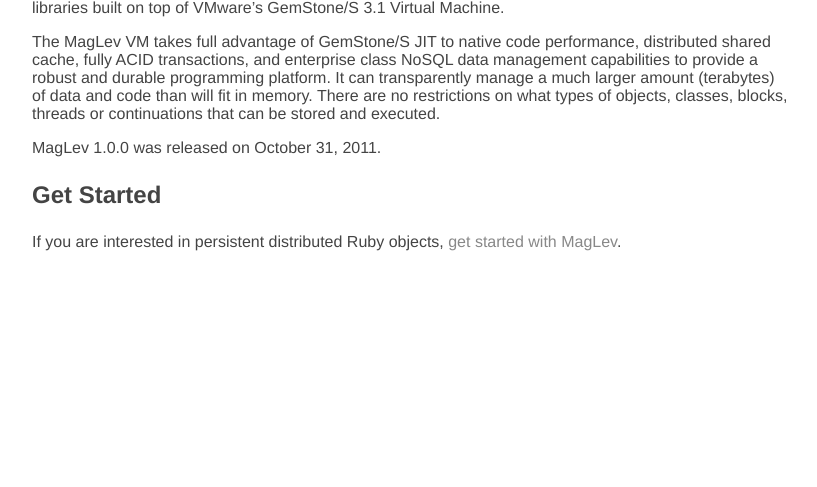
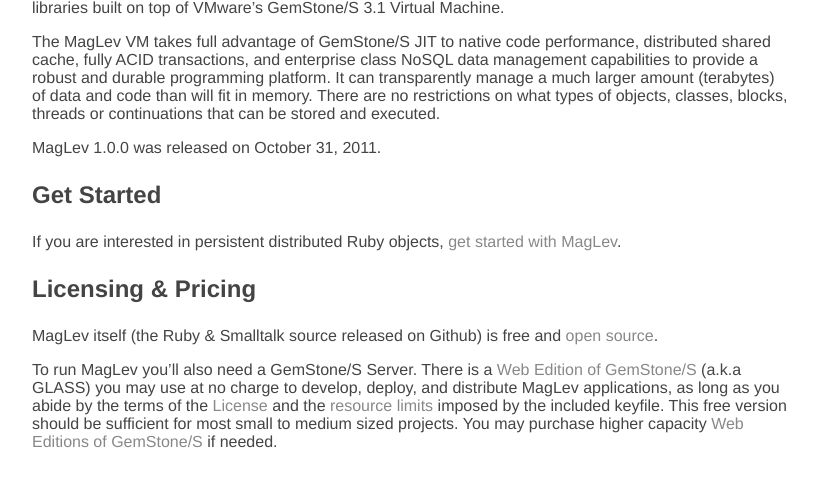
Before and after one commit to MagLev/maglev.github.com, a Jekyll site: the page built from index.markdown, in a window 1280 px wide, cut to the strip 324-811 px from the top of the page. Shown: the whole strip, without its empty margins (178-995 px from the left). Built offline with Jekyll 4.4.1, drawn with Linux system fonts in a browser that asks for light colours.

Commit message:
Add pricing and licensing information

```diff
--- a/index.markdown
+++ b/index.markdown
@@ -24,3 +24,10 @@
 
 If you are interested in persistent distributed Ruby objects, [get started
 with MagLev](/docs/get_started.html).
+
+# Licensing & Pricing
+
+MagLev itself (the Ruby & Smalltalk source released on Github) is free and [open source](https://github.com/MagLev/maglev/blob/master/Licenses/README.txt).
+
+To run MagLev you'll also need a GemStone/S Server. There is a [Web Edition of GemStone/S](http://seaside.gemstone.com/docs/GLASS-Pricing-1201.htm) (a.k.a GLASS) you may use at no charge to develop, deploy, and distribute MagLev applications, as long as you abide by the terms of the [License](http://seaside.gemstone.com/docs/GLASS-License.pdf) and the [resource limits](http://seaside.gemstone.com/docs/GLASS-Pricing-1201.htm) imposed by the included keyfile. This free version should be sufficient for most small to medium sized projects.
+You may purchase higher capacity [Web Editions of GemStone/S](http://seaside.gemstone.com/docs/GLASS-Pricing-1201.htm) if needed.
```
